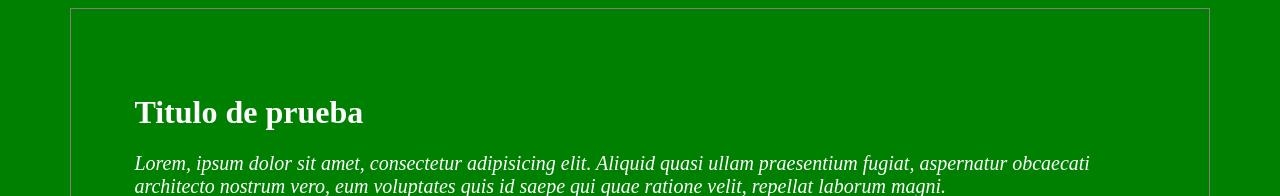
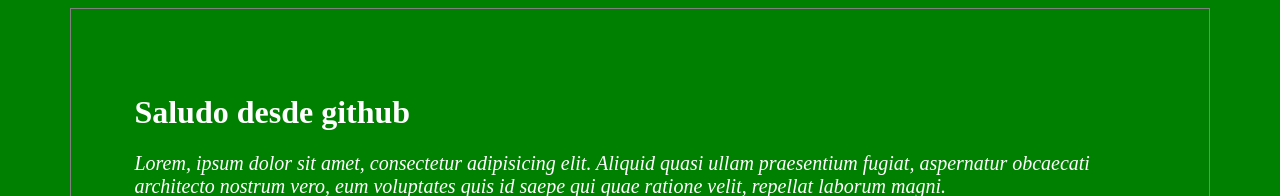
Before and after one commit to JorgeRivera33/proyectos, a plain HTML site: page index.html in a window 1280 px wide. Shown: the top 196 px of the page. Drawn offline with Linux system fonts and the light colour scheme.

Commit message:
Update index.html
se modifica el titulo

```diff
--- a/index.html
+++ b/index.html
@@ -8,7 +8,7 @@
 </head>
 <body>
 	<div id="contenedor">
-		<h1>Titulo de prueba</h1>
+		<h1>Saludo desde github</h1>
 		<p>
 			Lorem, ipsum dolor sit amet, consectetur adipisicing elit. Aliquid quasi ullam praesentium fugiat, aspernatur obcaecati architecto nostrum vero, eum voluptates quis id saepe qui quae ratione velit, repellat laborum magni.
 		</p>
```
